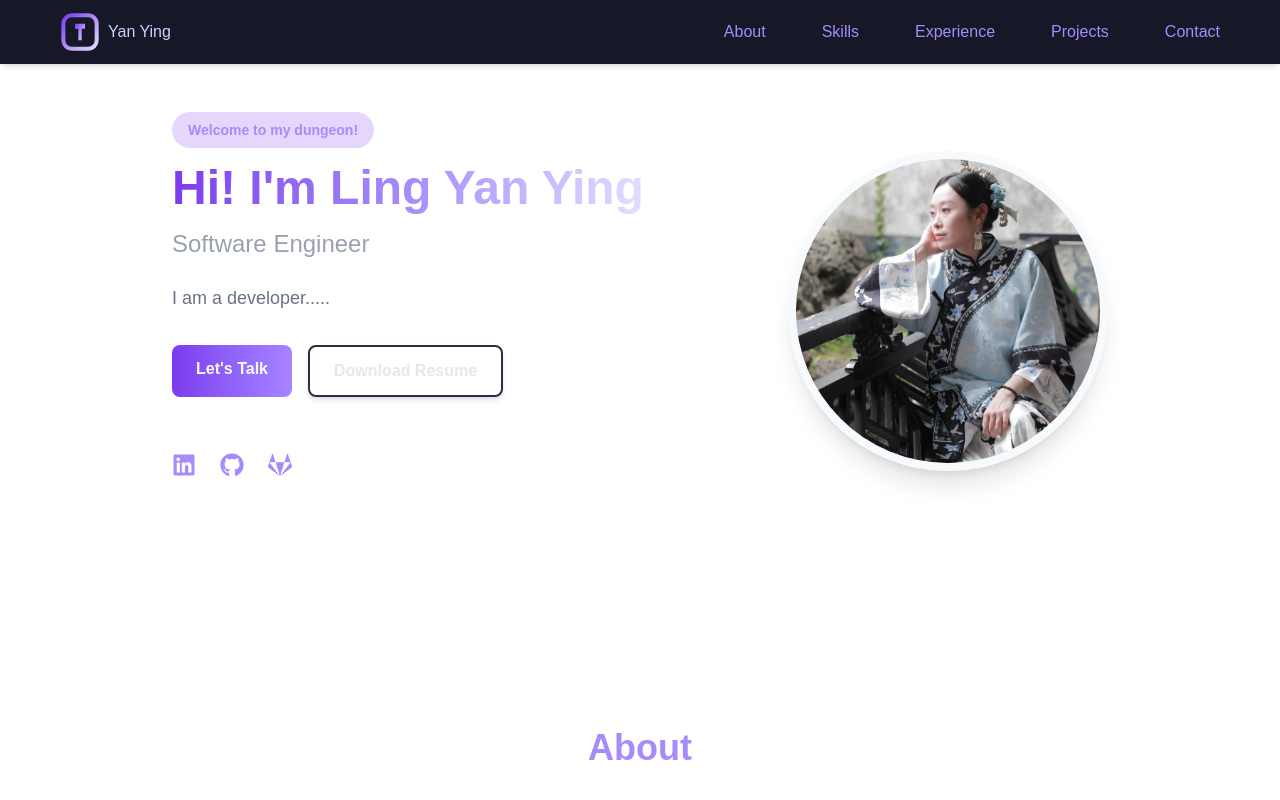
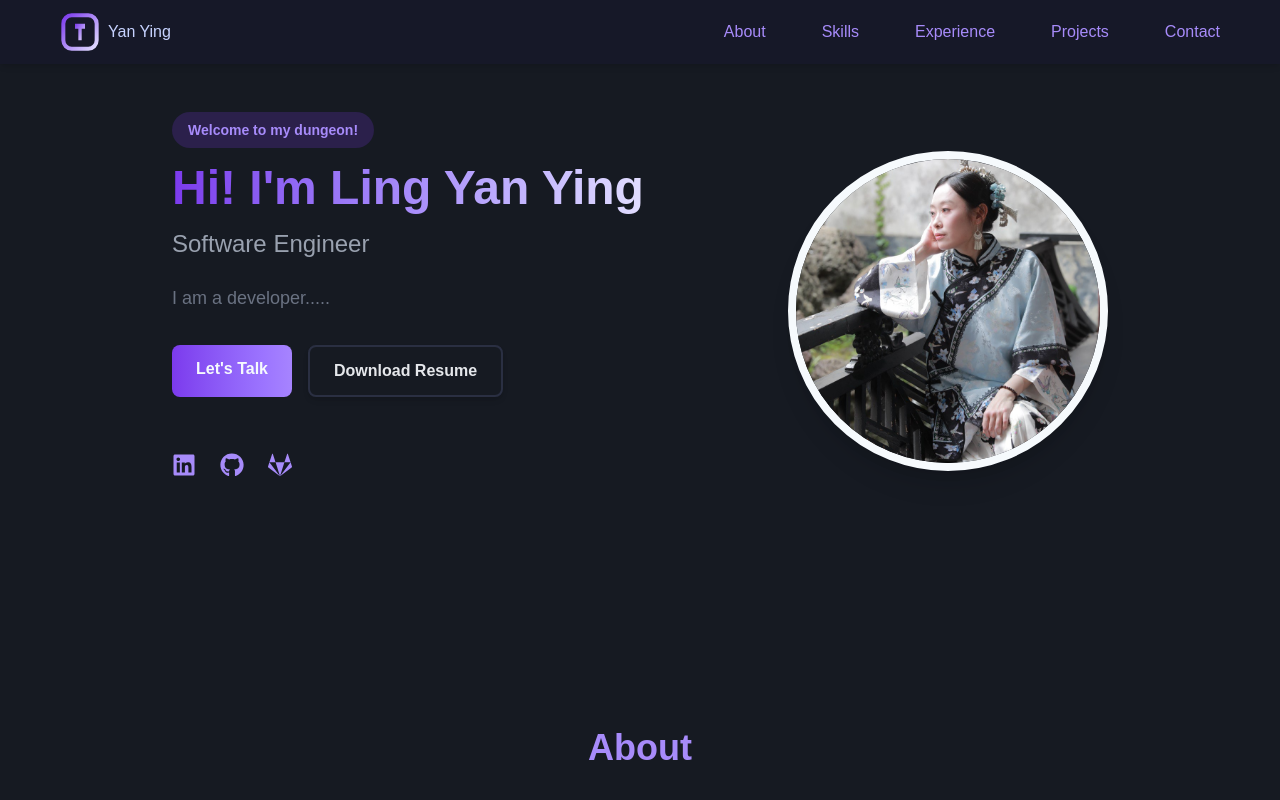
Before and after one commit to tracielyy/portfolio-nextjs, a Next.js app: page /en in a window 1280 px wide. Shown: the top 800 px of the page. Built offline with nearby package versions, Linux system fonts and the light colour scheme.

Commit message:
Fix: no bg css when in light mode

```diff
--- a/src/app/[locale]/globals.css
+++ b/src/app/[locale]/globals.css
@@ -77,8 +77,9 @@ html {
 }
 
 body {
-  background: var(--background);
-  color: var(--foreground);
+  @apply bg-slate-page text-gray-200;
+  /* background: var(--background);
+  color: var(--foreground); */
   font-family: var(--font-family), Arial, Helvetica, sans-serif;
   /* font-family: 'Zen Maru Gothic', Arial, Helvetica, sans-serif; */
   /* font-family: 'Space Grotesk', Arial, Helvetica, sans-serif; */
```
